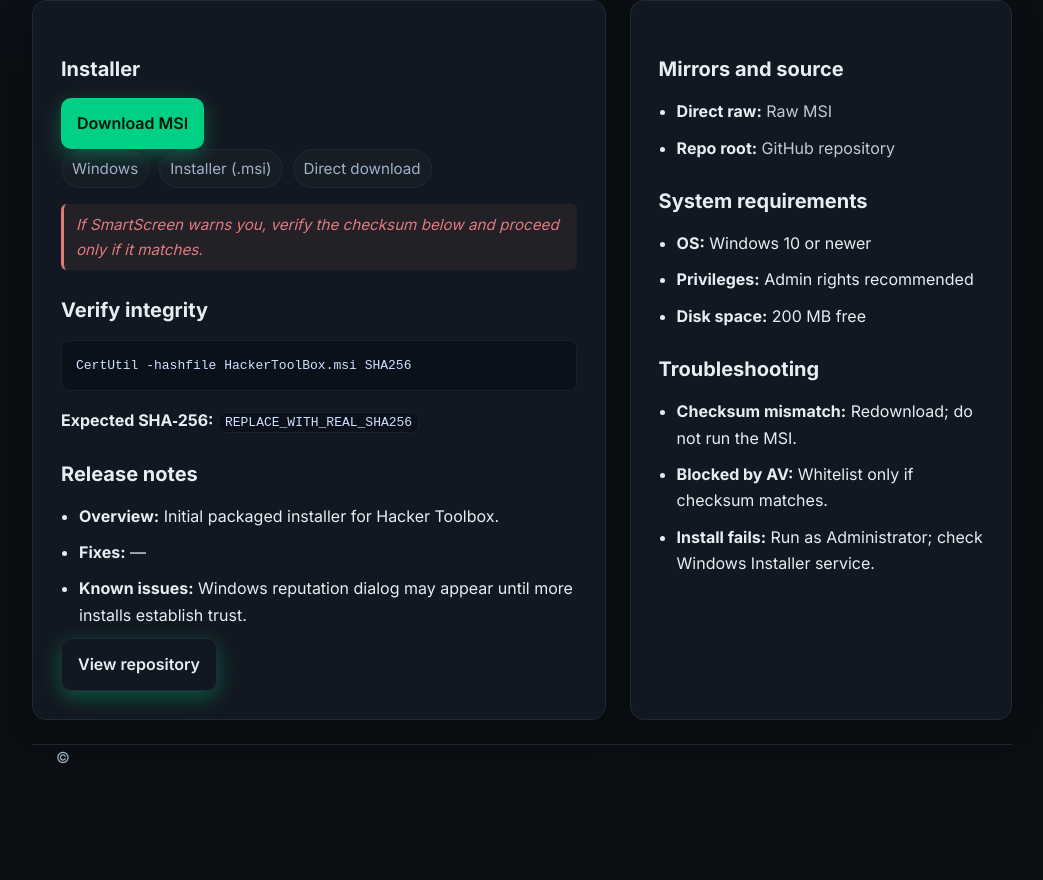
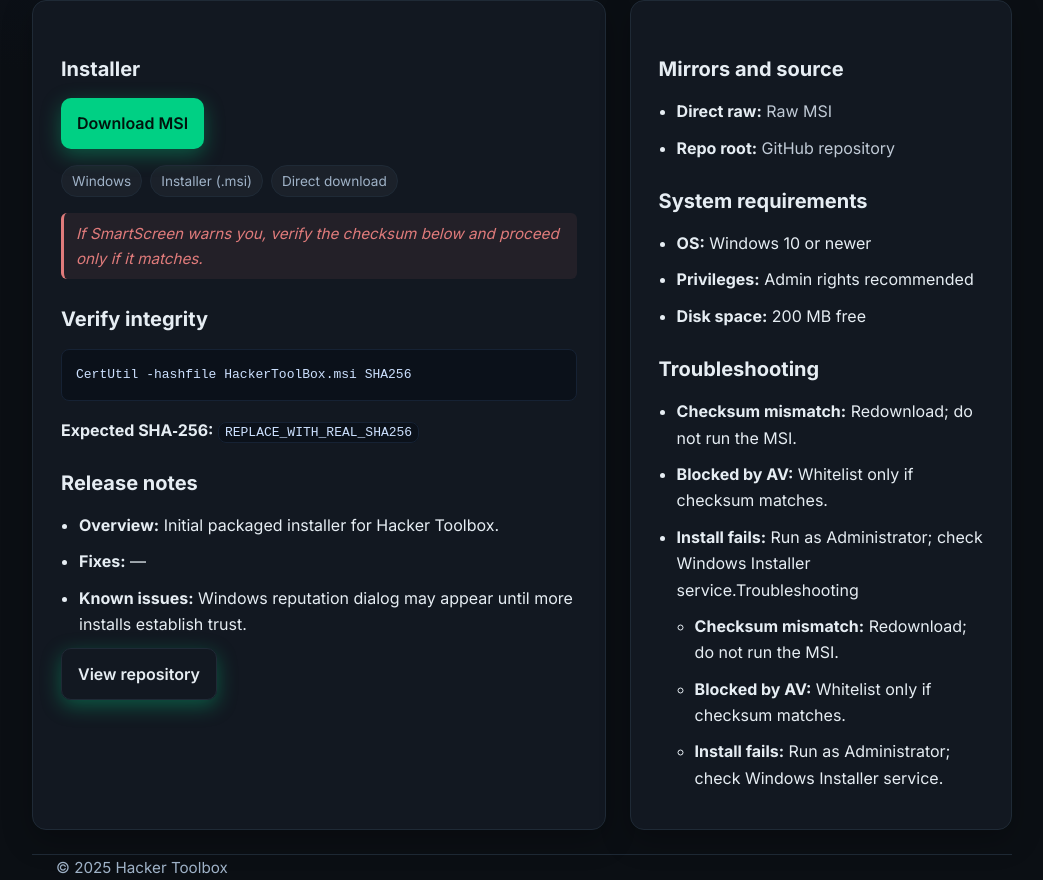
Before and after one commit to adampr0gram/Hacker-Toolbox, a plain HTML site: page Site/index.html in a window 1280 px wide. Shown: the part 283-1163 px from the top of the page, without its empty margins (118-1161 px from the left). Before the commit the page ends 1053 px from the top, so only its background shows below. Drawn offline with Linux system fonts and the light colour scheme.

Commit message:
Update index.html

```diff
--- a/Site/index.html
+++ b/Site/index.html
@@ -15,7 +15,7 @@
       --accent: #00d084;
       --accent-2: #5b9dff;
       --border: #1f2a36;
-      --warn: #e07b7b;       /* softer warning color */
+      --warn: #e07b7b;
       --warn-bg: rgba(224, 123, 123, 0.08);
       --link: #c0cad6;
       --link-hover: #00d084;
@@ -60,13 +60,24 @@
       color: #00140d; background: var(--accent);
       box-shadow: 0 6px 20px rgba(0, 208, 132, 0.35);
       transition: transform 120ms ease, box-shadow 120ms ease;
+      margin-bottom: 16px;
     }
     .btn:hover { transform: translateY(-1px); box-shadow: 0 10px 26px rgba(0, 208, 132, 0.45); }
     .btn-secondary { background: transparent; color: var(--text); border: 1px solid var(--border); }
     .btn-secondary:hover { background: rgba(255,255,255,0.03); }
-    .meta { display: flex; gap: 10px; flex-wrap: wrap; color: var(--muted); font-size: 0.95rem; }
+    .meta {
+      display: flex;
+      gap: 8px;
+      flex-wrap: wrap;
+      margin-bottom: 16px;
+    }
     .meta .badge {
-      padding: 6px 10px; border: 1px solid var(--border); border-radius: 999px; background: rgba(255,255,255,0.02);
+      font-size: 0.85rem;
+      padding: 4px 10px;
+      border: 1px solid var(--border);
+      border-radius: 999px;
+      background: rgba(255,255,255,0.04);
+      color: var(--muted);
     }
     h2 { font-size: 1.25rem; margin: 24px 0 12px; }
     code, pre { background: #0b111a; color: #cde1ff; border: 1px solid #162234; border-radius: 8px; }
@@ -117,7 +128,6 @@
 
         <p class="warning">If SmartScreen warns you, verify the checksum below and proceed only if it matches.</p>
 
-
         <h2>Verify integrity</h2>
         <pre>CertUtil -hashfile HackerToolBox.msi SHA256</pre>
         <p><strong>Expected SHA‑256:</strong> <code>REPLACE_WITH_REAL_SHA256</code></p>
@@ -149,6 +159,11 @@
         <ul class="list">
           <li><strong>Checksum mismatch:</strong> Redownload; do not run the MSI.</li>
           <li><strong>Blocked by AV:</strong> Whitelist only if checksum matches.</li>
+          <li><strong>Install fails:</strong> Run as Administrator; check Windows Installer service.</
+                    <h2>Troubleshooting</h2>
+        <ul class="list">
+          <li><strong>Checksum mismatch:</strong> Redownload; do not run the MSI.</li>
+          <li><strong>Blocked by AV:</strong> Whitelist only if checksum matches.</li>
           <li><strong>Install fails:</strong> Run as Administrator; check Windows Installer service.</li>
         </ul>
       </aside>
@@ -156,4 +171,12 @@
   </main>
 
   <footer class="container">
-    <div>© <span
+    <div>© <span id="year"></span> Hacker Toolbox</div>
+  </footer>
+
+  <script>
+    // Set footer year dynamically
+    document.getElementById('year').textContent = new Date().getFullYear();
+  </script>
+</body>
+</html>
```
Lines whose indentation alone changed are shown as unchanged.
